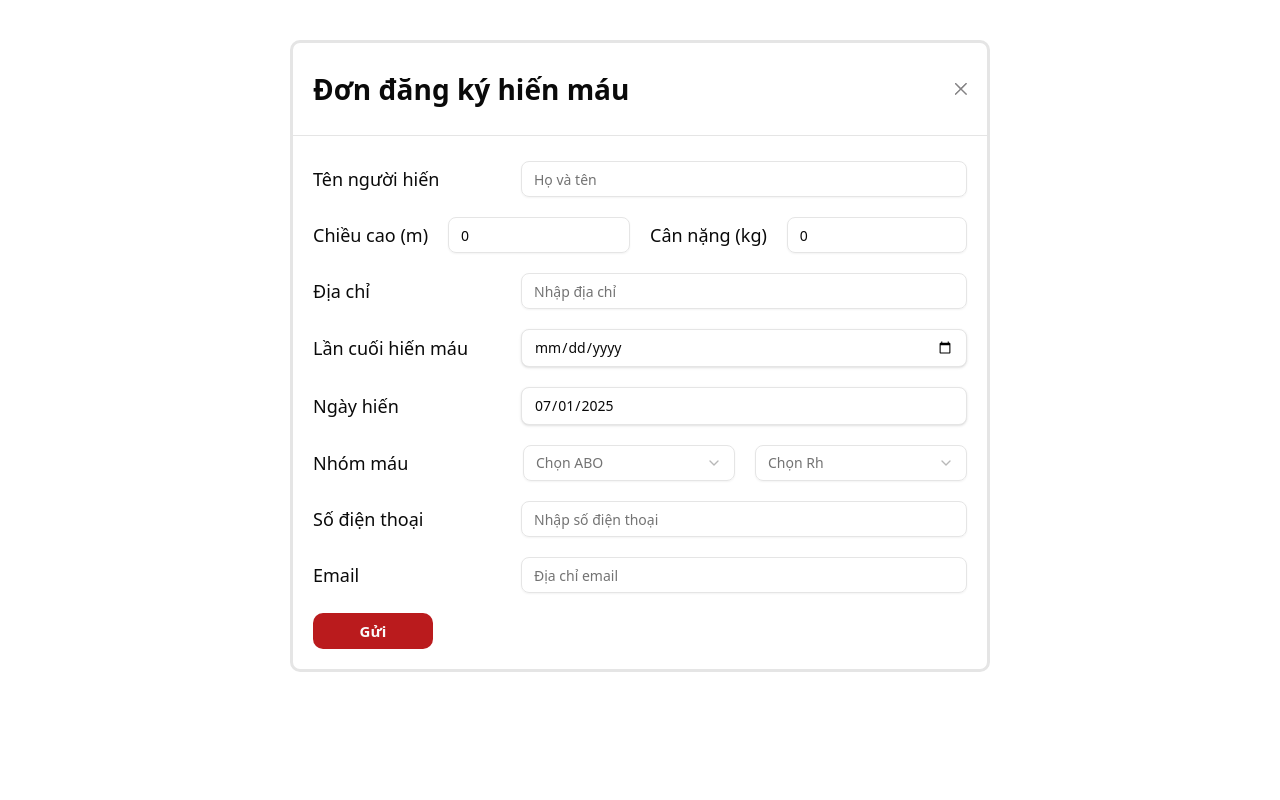
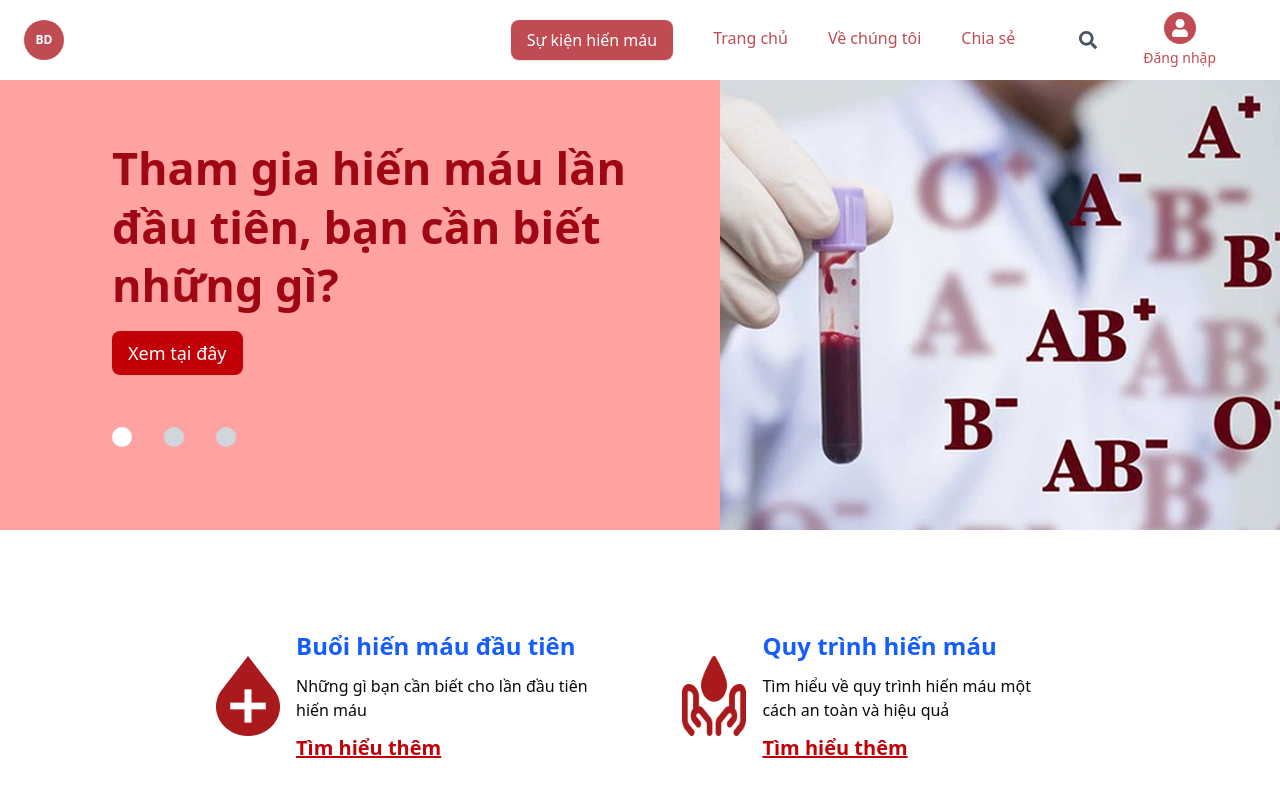
Before and after one commit to QuangWorkIT/BloodDonationSupportSystem_FE, a React app: page / in a window 1280 px wide. Shown: the top 800 px of the page. Built offline with nearby package versions, Linux system fonts and the light colour scheme; the HTML template or start-up script is replaced by a standard one.

Commit message:
refactor(ui): refactor HomePage

```diff
--- a/src/App.tsx
+++ b/src/App.tsx
@@ -1,14 +1,17 @@
+// import DateInput from "./components/layout/DateInput";
+// import { Input } from "./components/ui/input";
 
-import DateInput from "./components/layout/DateInput";
-import { Input } from "./components/ui/input";
-import DonationRegisterForm from "./components/layout/DonationRegisterForm";
+import HomePage from "./pages/Home/HomePage";
+
+// import DonationRegisterForm from "./components/layout/DonationRegisterForm";
 function App() {
   return (
     <>
+      {/* <div className="flex justify-center items-center mt-10">
+        <DonationRegisterForm></DonationRegisterForm>
+      </div> */}
 
-      <div className="flex justify-center items-center mt-10">
-        <DonationRegisterForm></DonationRegisterForm>
-      </div>
+      <HomePage />
     </>
   );
 }
--- a/src/pages/Home/HomePage.tsx
+++ b/src/pages/Home/HomePage.tsx
@@ -1,6 +1,8 @@
 import { useState, useEffect } from "react";
 import { ChevronDown } from "lucide-react";
 import { Button } from "@/components/ui/button";
+import BloodDonationNavbar from "@/components/layout/Navbar";
+import Footer from "@/components/layout/Footer";
 
 export default function HomePage() {
   const [currentSlide, setCurrentSlide] = useState(0);
@@ -74,14 +76,19 @@ export default function HomePage() {
   }, []);
 
   return (
-    <div className="space-y-20">
+    <div>
+      <BloodDonationNavbar />
+
+      <div className="flex flex-col gap-[100px]">
         {/* Hero Slider */}
-      <section className="h-[325px] bg-red-300 flex justify-center items-center gap-12 pl-24">
-        <div className="w-1/2 flex flex-col justify-center gap-4">
-          <h2 className="text-4xl/[1.3] font-bold text-red-800 whitespace-pre-line">{slides[currentSlide].title}</h2>
-          {slides[currentSlide].description && <p className="text-yellow-300 text-lg font-medium whitespace-pre-line">{slides[currentSlide].description}</p>}
+        <section className="h-[450px] bg-red-300 flex justify-center items-center gap-12 pl-28">
+          <div className="w-1/2 flex flex-col justify-center gap-4 mb-24">
+            <h2 className="text-[45px]/[1.3] font-bold text-red-800 whitespace-pre-line">{slides[currentSlide].title}</h2>
+            {slides[currentSlide].description && (
+              <p className="text-yellow-300 text-[25px] font-medium whitespace-pre-line">{slides[currentSlide].description}</p>
+            )}
             <Button className="bg-red-700 hover:bg-red-800 text-white text-lg w-fit h-fit cursor-pointer">{slides[currentSlide].buttonText}</Button>
-          <span className="flex gap-4 mt-3">
+            <span className="flex gap-8 mt-[360px] absolute">
               {slides && slides.length
                 ? slides.map((_, index) => (
                     <button
@@ -98,7 +105,7 @@ export default function HomePage() {
             </span>
           </div>
           <div className="w-1/2">
-          <img src={slides[currentSlide].imageUrl} alt="" className="h-[325px] w-full object-cover" />
+            <img src={slides[currentSlide].imageUrl} alt="" className="h-[450px] w-full object-cover" />
           </div>
         </section>
 
@@ -132,19 +139,19 @@ export default function HomePage() {
           </h2>
           <p className="text-gray-600 text-lg">
             Cơ sở Hiến máu Nhân đạo – nơi kết nối những tấm lòng nhân ái vì cộng đồng. Chúng tôi là đơn vị y tế chuyên tiếp nhận, quản lý và điều phối nguồn máu
-          từ người hiến tới những bệnh nhân cần truyền máu kịp thời. Với đội ngũ y bác sĩ tận tâm, hệ thống lưu trữ máu hiện đại cùng nền tảng công nghệ hỗ trợ
-          hiệu quả, chúng tôi cam kết mang lại quy trình hiến máu an toàn, nhanh chóng và minh bạch.
+            từ người hiến tới những bệnh nhân cần truyền máu kịp thời. Với đội ngũ y bác sĩ tận tâm, hệ thống lưu trữ máu hiện đại cùng nền tảng công nghệ hỗ
+            trợ hiệu quả, chúng tôi cam kết mang lại quy trình hiến máu an toàn, nhanh chóng và minh bạch.
           </p>
         </section>
 
         {/* Blood Donation Criteria Section */}
-      <section className="bg-red-300 py-10 px-12">
+        <section className="bg-red-300 py-8 px-12">
           <div className="grid grid-cols-3 gap-x-16">
             <div className="flex items-center">
-            <h1 className="text-[40px] text-white font-semibold">Mỗi giọt máu bạn trao đi là một cơ hội sống bạn mang lại cho người khác</h1>
+              <h1 className="text-[33px] text-white font-semibold">Mỗi giọt máu bạn trao đi là một cơ hội sống bạn mang lại cho người khác</h1>
             </div>
             <div className="col-span-2">
-            <h2 className="text-4xl font-semibold text-center mb-6 text-white">Tiêu chuẩn hiến máu</h2>
+              <h2 className="text-[40px] font-semibold text-center mb-6 text-white">Tiêu chuẩn hiến máu</h2>
               <div className="grid grid-cols-1 md:grid-cols-2 gap-6 max-w-6xl mx-auto">
                 {criterias.map((item, idx) => (
                   <div className="bg-white rounded-xl shadow-md shadow-gray-500 p-4 flex flex-col gap-2">
@@ -161,7 +168,7 @@ export default function HomePage() {
 
         {/* Important Notes Section */}
         <section className="text-center px-6">
-        <h2 className="text-3xl font-semibold mb-8">Lưu ý quan trọng</h2>
+          <h2 className="text-3xl font-semibold font-serif mb-8">Lưu ý quan trọng</h2>
           <div className="max-w-3xl mx-auto space-y-4 mb-8">
             {importantNotes.map((note, index) => (
               <div key={index} className="border border-red-200 rounded-lg">
@@ -170,11 +177,11 @@ export default function HomePage() {
                   onClick={() => setExpandedIndex(index === expandedIndex ? null : index)}
                 >
                   {note.title}
-                <ChevronDown className={`w-5 h-5 cursor-pointer transition-transform ${expandedIndex === index ? "rotate-180" : ""}`} />
+                  <ChevronDown className={`w-5 h-5 cursor-pointer transition-transform duration-200 ${expandedIndex === index ? "rotate-180" : ""}`} />
                 </button>
                 {expandedIndex === index &&
                   note.content.map((item, index) => (
-                  <div key={index} className="text-left px-4 pb-4 text-gray-700 text-sm">
+                    <div key={index} className="text-left px-4 pb-4 text-gray-700 text-sm transition-discrete">
                       {item}
                     </div>
                   ))}
@@ -185,6 +192,8 @@ export default function HomePage() {
             Xem thêm...
           </a>
         </section>
+        <Footer />
+      </div>
     </div>
   );
 }
```
Also changed, not shown: 1 other file (tests, documents, lock files or other folders). Lines whose indentation alone changed are shown as unchanged.
